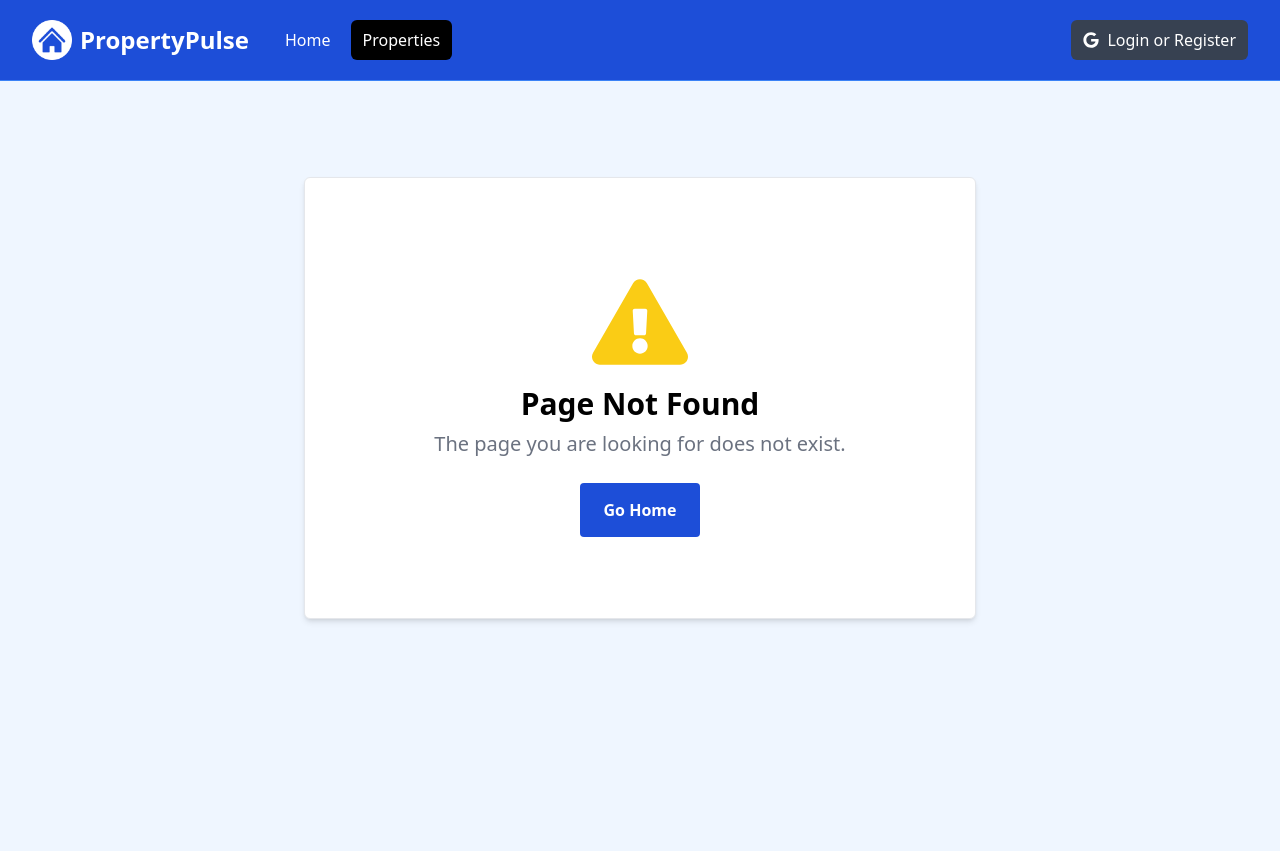
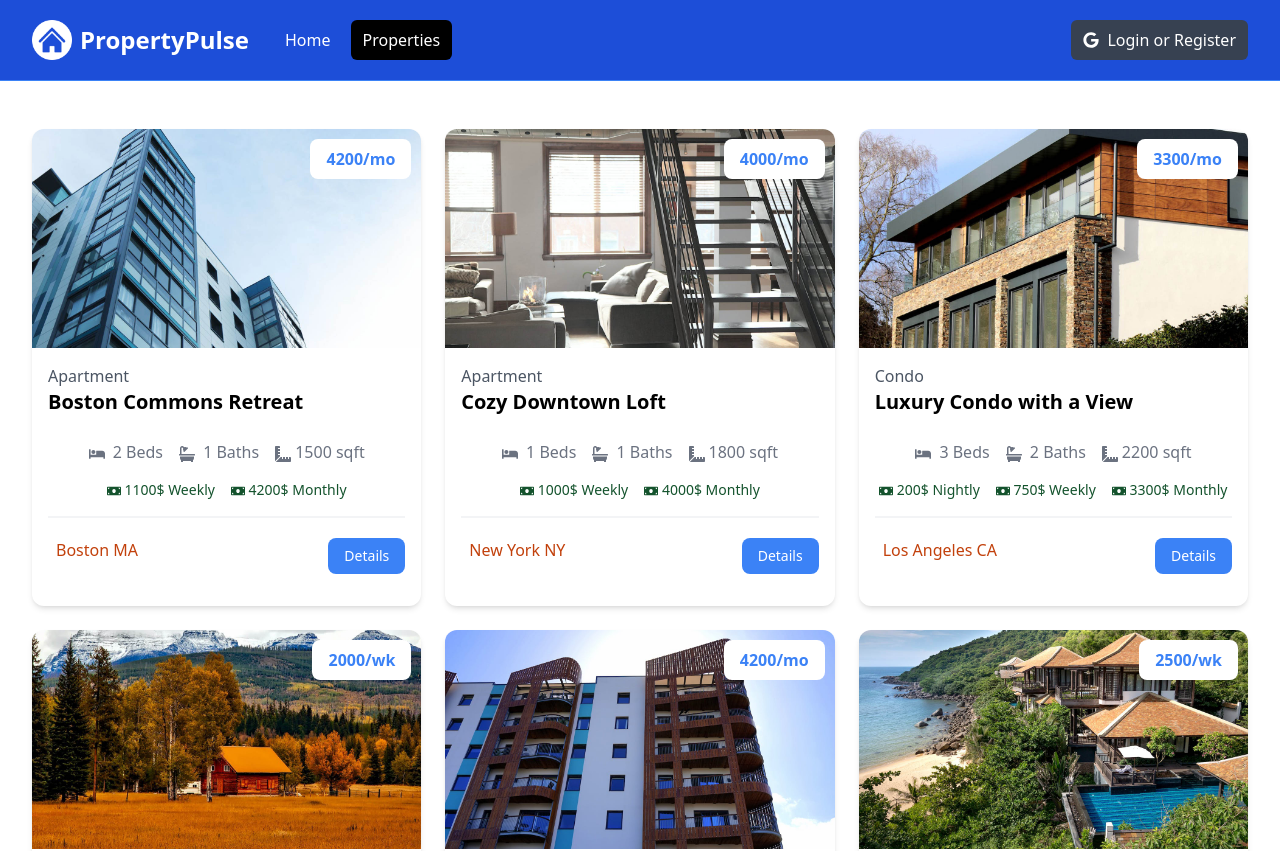
Before and after one commit to ZulfiPy/PropertyPulse, a Next.js app: page /properties in a window 1280 px wide. Before the commit this address had no page. Shown: the top 851 px of the page. Built offline with nearby package versions, Linux system fonts and the light colour scheme.

Commit message:
properties page ready

```diff
--- /dev/null
+++ b/app/properties/page.jsx
@@ -0,0 +1,23 @@
+import PropertyCard from "@/components/PropertyCard";
+import properties from "@/properties.json";
+
+const PropertiesPage = () => {
+
+    return (
+        <section className="px-4 py-6">
+            <div className="container-xl lg:container m-auto px-4 py-6">
+                {properties.length === 0 ? (
+                    <p>No properties found</p>
+                ) : (
+                    <div className="grid grid-cols-1 md:grid-cols-3 gap-6">
+                        {properties.map((property) => (
+                            <PropertyCard key={property._id} property={property} />
+                        ))}
+                    </div>
+                )}
+            </div>
+        </section>
+    )
+}
+
+export default PropertiesPage;
```
